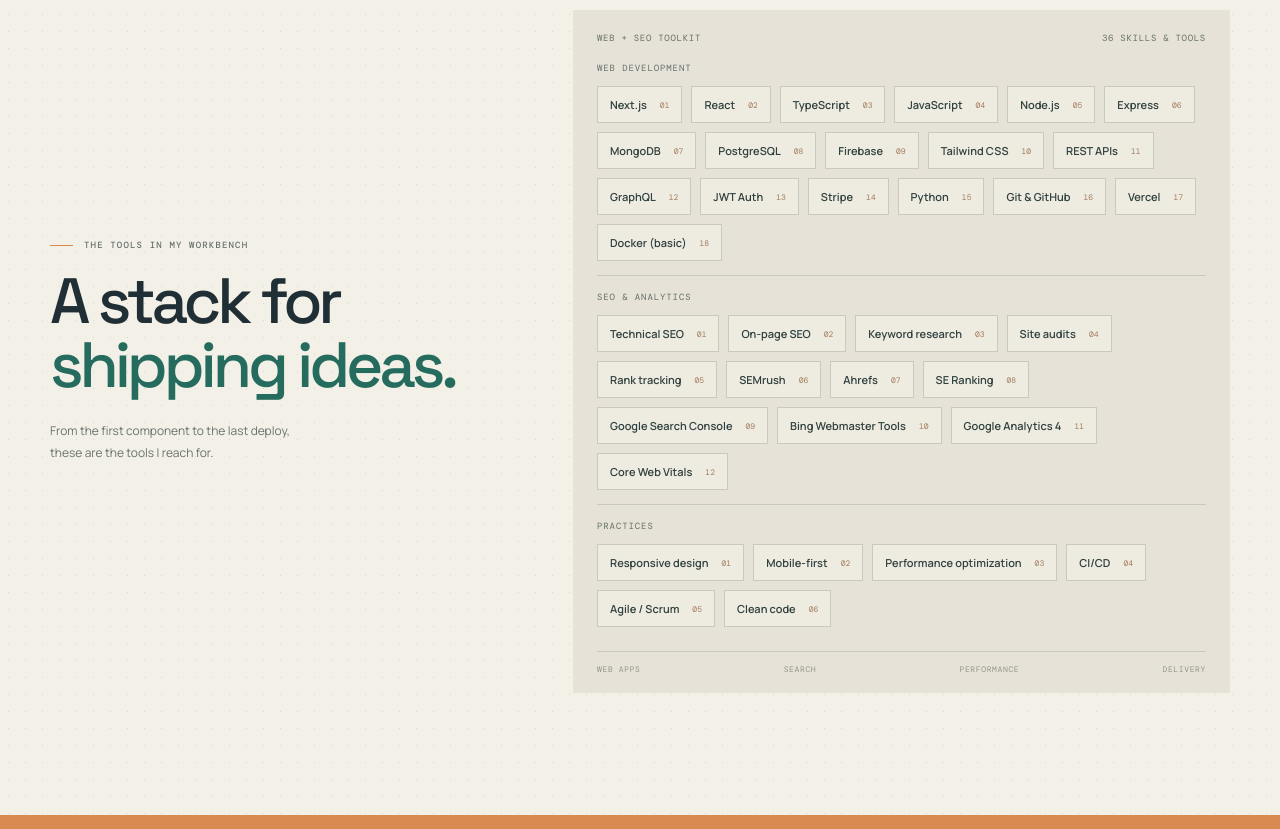
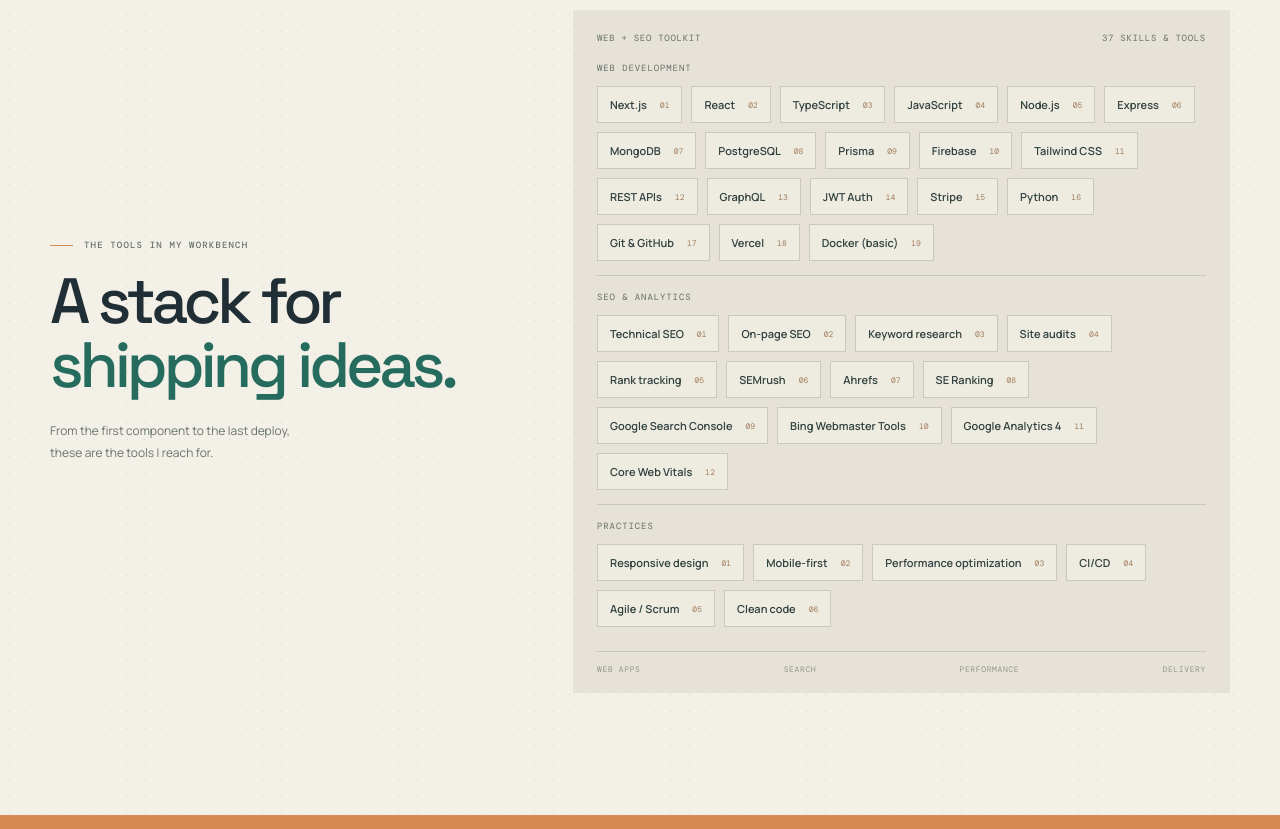
Before and after one commit to kamil-Abbas12/portfolio, a Next.js app: page / in a window 1280 px wide. Shown: the part 4261-5090 px from the top of the page. Built offline with nearby package versions, Linux system fonts and the light colour scheme.

Commit message:
Add SEO profile and recent portfolio work

```diff
--- a/app/Portfolio.tsx
+++ b/app/Portfolio.tsx
@@ -32,7 +32,7 @@
 const stackGroups = [
   {
     label: 'WEB DEVELOPMENT',
-    items: ['Next.js', 'React', 'TypeScript', 'JavaScript', 'Node.js', 'Express', 'MongoDB', 'PostgreSQL', 'Firebase', 'Tailwind CSS', 'REST APIs', 'GraphQL', 'JWT Auth', 'Stripe', 'Python', 'Git & GitHub', 'Vercel', 'Docker (basic)'],
+    items: ['Next.js', 'React', 'TypeScript', 'JavaScript', 'Node.js', 'Express', 'MongoDB', 'PostgreSQL', 'Prisma', 'Firebase', 'Tailwind CSS', 'REST APIs', 'GraphQL', 'JWT Auth', 'Stripe', 'Python', 'Git & GitHub', 'Vercel', 'Docker (basic)'],
   },
   {
     label: 'SEO & ANALYTICS',
```
